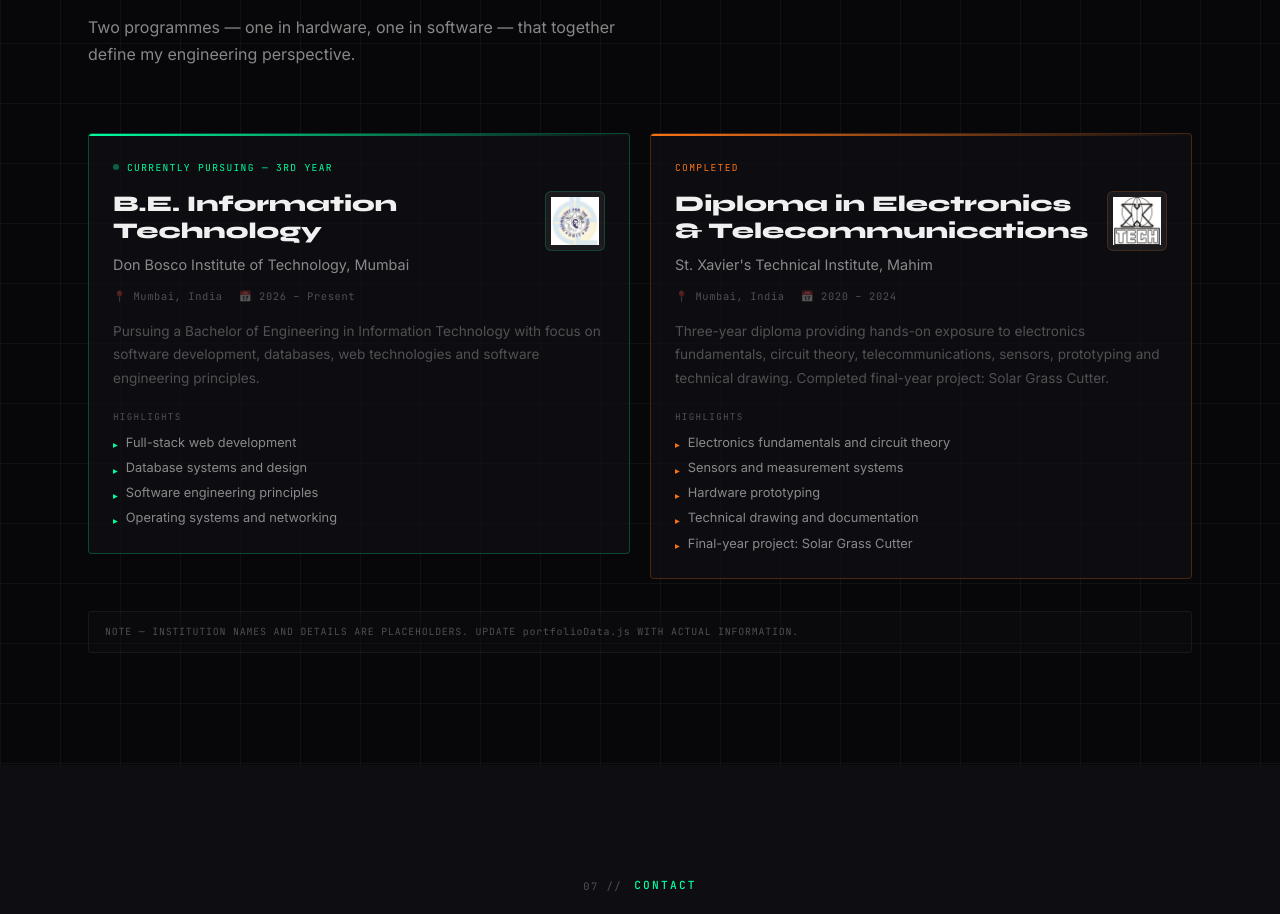
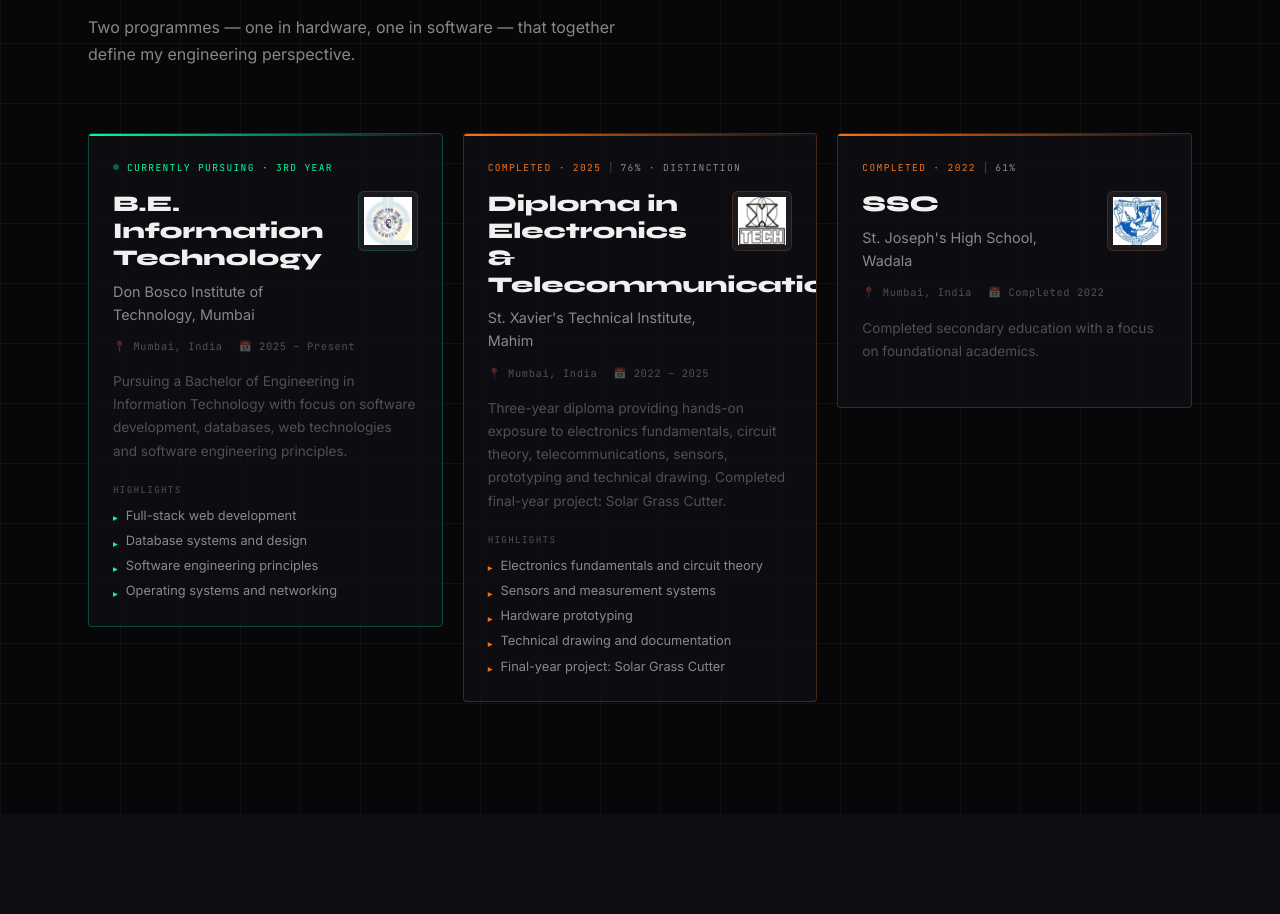
Before and after one commit to joegodwin04/joe-godwin-portfolio, a React (Vite) app: page / in a window 1280 px wide. Shown: the part 8443-9357 px from the top of the page. Built offline with nearby package versions, Linux system fonts and the light colour scheme.

Commit message:
feat: finalize education history

```diff
--- a/src/data/portfolioData.js
+++ b/src/data/portfolioData.js
@@ -224,8 +224,8 @@ export const education = [
     degree: "B.E. Information Technology",
     institution: "Don Bosco Institute of Technology, Mumbai",
     location: "Mumbai, India",
-    period: "2026 – Present",
-    status: "Currently Pursuing — 3rd Year",
+    period: "2025 – Present",
+    status: "Currently Pursuing · 3rd Year",
     logo: "/images/dbit_logo.jpg",
     logoAlt: "Don Bosco Institute of Technology Logo",
     description:
@@ -242,8 +242,9 @@ export const education = [
     degree: "Diploma in Electronics & Telecommunications",
     institution: "St. Xavier's Technical Institute, Mahim",
     location: "Mumbai, India",
-    period: "2020 – 2024",
-    status: "Completed",
+    period: "2022 – 2025",
+    status: "Completed · 2025",
+    percentage: "76% · Distinction",
     logo: "/images/xtech_logo.jpg",
     logoAlt: "St. Xavier's Technical Institute Logo",
     description:
@@ -255,6 +256,19 @@ export const education = [
       "Technical drawing and documentation",
       "Final-year project: Solar Grass Cutter",
     ],
+  },
+  {
+    id: "ssc",
+    degree: "SSC",
+    institution: "St. Joseph's High School, Wadala",
+    location: "Mumbai, India",
+    period: "Completed 2022",
+    status: "Completed · 2022",
+    percentage: "61%",
+    logo: "/images/stjoseph_logo.jpg",
+    logoAlt: "St. Joseph's High School Logo",
+    description: "Completed secondary education with a focus on foundational academics.",
+    highlights: [],
   },
 ];
 
--- a/src/sections/EducationSection.jsx
+++ b/src/sections/EducationSection.jsx
@@ -71,6 +71,21 @@ export default function EducationSection() {
                       >
                         {edu.status.toUpperCase()}
                       </span>
+                      {edu.percentage && (
+                        <>
+                          <span style={{ color: 'var(--color-text-tertiary)', fontSize: '0.6rem' }}>|</span>
+                          <span
+                            style={{
+                              fontFamily: 'var(--font-mono)',
+                              fontSize: '0.6rem',
+                              letterSpacing: '0.14em',
+                              color: 'var(--color-text-secondary)',
+                            }}
+                          >
+                            {edu.percentage.toUpperCase()}
+                          </span>
+                        </>
+                      )}
                     </div>
 
                     {/* Degree + Logo row */}
@@ -176,6 +191,7 @@ export default function EducationSection() {
                     </p>
 
                     {/* Highlights */}
+                    {edu.highlights && edu.highlights.length > 0 && (
                       <div>
                         <p
                           style={{
@@ -206,6 +222,7 @@ export default function EducationSection() {
                           ))}
                         </ul>
                       </div>
+                    )}
                   </div>
                 </motion.div>
               </FadeIn>
@@ -213,29 +230,7 @@ export default function EducationSection() {
           })}
         </div>
 
-        {/* Note */}
-        <FadeIn delay={0.3}>
-          <div
-            style={{
-              marginTop: '2rem',
-              padding: '0.75rem 1rem',
-              border: '1px solid var(--color-border)',
-              borderRadius: '3px',
-              background: 'rgba(17,17,22,0.4)',
-            }}
-          >
-            <p
-              style={{
-                fontFamily: 'var(--font-mono)',
-                fontSize: '0.62rem',
-                letterSpacing: '0.08em',
-                color: 'var(--color-text-tertiary)',
-              }}
-            >
-              NOTE — INSTITUTION NAMES AND DETAILS ARE PLACEHOLDERS. UPDATE portfolioData.js WITH ACTUAL INFORMATION.
-            </p>
-          </div>
-        </FadeIn>
+
       </div>
     </SectionWrapper>
   );
```
Also changed, not shown: public/images/stjoseph_logo.jpg (added). Lines whose indentation alone changed are shown as unchanged.
